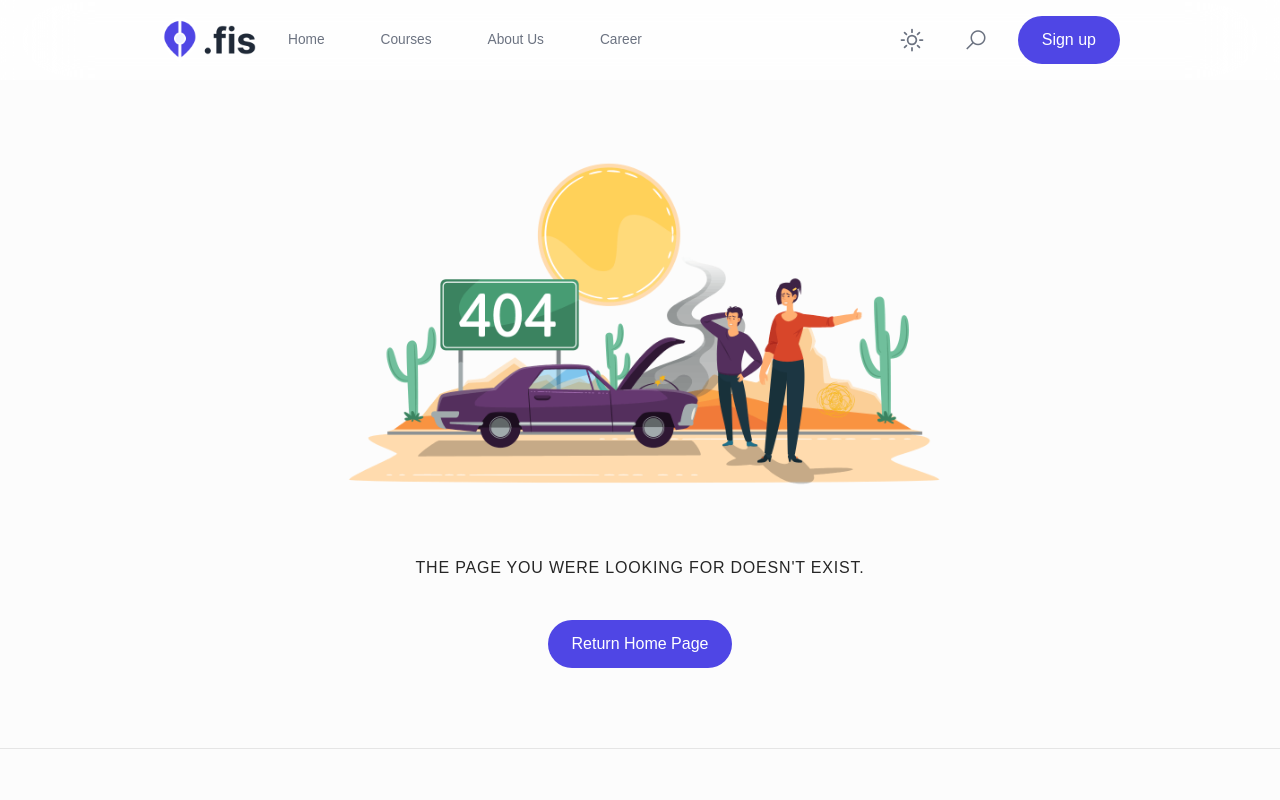
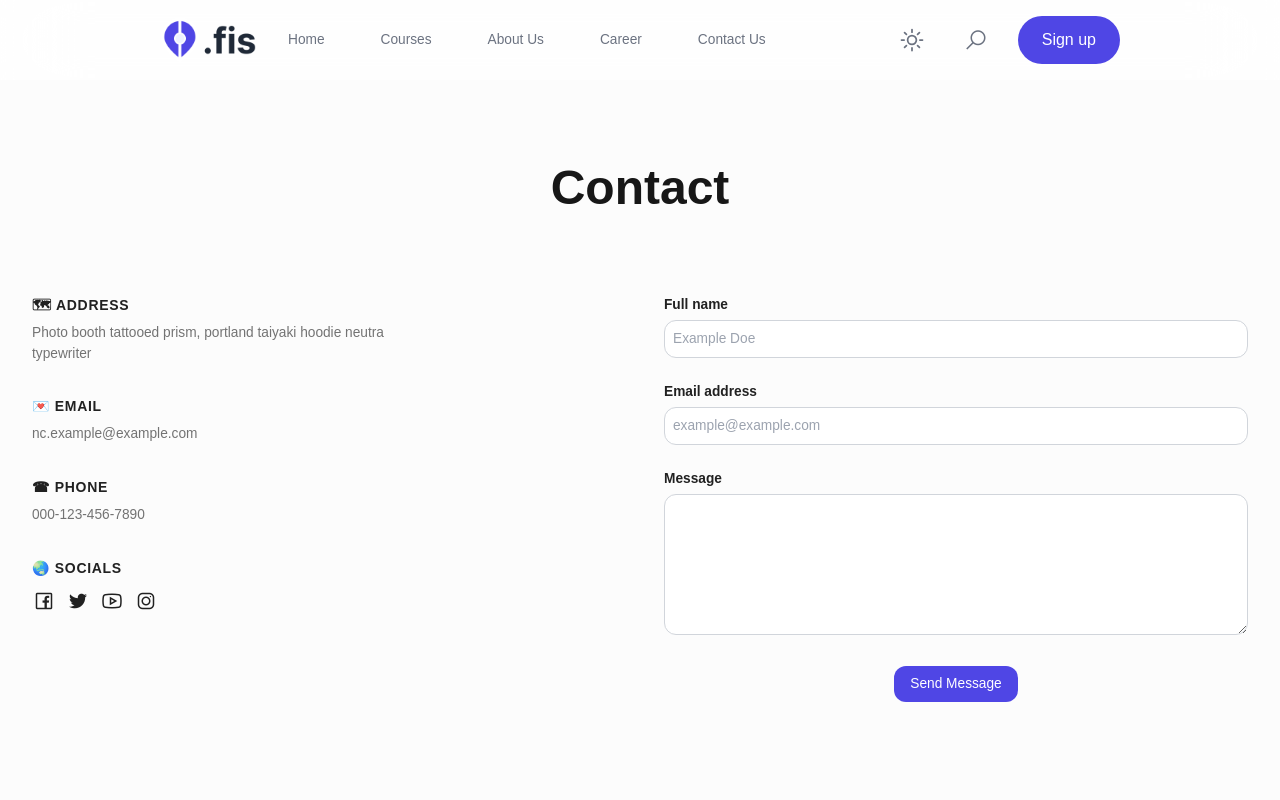
Before and after one commit to junsheng526/lucas-cyber-academy, a React (Create React App) app: page /contact-us in a window 1280 px wide. Shown: the top 800 px of the page. Built offline with nearby package versions, Linux system fonts and the light colour scheme.

Commit message:
feat: Add Contact Us page

```diff
--- a/src/components/organisms/Navbar.tsx
+++ b/src/components/organisms/Navbar.tsx
@@ -92,6 +92,11 @@ const Navbar: React.FC = () => {
                   <Text as="span">Career</Text>
                 </Link>
               </li>
+              <li>
+                <Link to="/contact-us" className={getLinkClass()}>
+                  <Text as="span">Contact Us</Text>
+                </Link>
+              </li>
             </ul>
           </div>
           <div className="flex items-center space-x-4">
--- /dev/null
+++ b/src/modules/contact-us/ContactForm.tsx
@@ -0,0 +1,41 @@
+const ContactForm: React.FC = () => {
+  return (
+    <div>
+      <form className="grid grid-cols-1 gap-6" action="#" method="post">
+        <label className="block">
+          <span className="block font-semibold text-left">Full name</span>
+          <input
+            placeholder="Example Doe"
+            type="text"
+            className="mt-1 p-2 border border-gray-300 rounded-xl w-full focus:border-primary-300 focus:ring-2 focus:ring-primary-200 focus:ring-opacity-50 outline-none"
+          />
+        </label>
+        <label className="block">
+          <span className="block font-semibold text-left">Email address</span>
+          <input
+            type="email"
+            placeholder="example@example.com"
+            className="mt-1 p-2 border border-gray-300 rounded-xl w-full focus:border-primary-300 focus:ring-2 focus:ring-primary-200 focus:ring-opacity-50 outline-none"
+          />
+        </label>
+        <label className="block">
+          <span className="block font-semibold text-left">Message</span>
+          <textarea
+            className="mt-1 p-2 border border-gray-300 rounded-xl w-full focus:border-primary-300 focus:ring-2 focus:ring-primary-200 focus:ring-opacity-50 outline-none"
+            rows={6}
+          ></textarea>
+        </label>
+        <div>
+          <button
+            type="submit"
+            className="bg-primary text-white px-4 py-2 rounded-xl hover:bg-blue-700 disabled:bg-opacity-70"
+          >
+            Send Message
+          </button>
+        </div>
+      </form>
+    </div>
+  );
+};
+
+export default ContactForm;
--- /dev/null
+++ b/src/modules/contact-us/ContactUs.tsx
@@ -0,0 +1,57 @@
+import SocialsList from "../../components/molecules/SocialsList";
+import Layout from "../../components/templates/layout/Layout";
+import ContactForm from "./ContactForm";
+
+const info = [
+  {
+    title: "🗺 ADDRESS",
+    desc: "Photo booth tattooed prism, portland taiyaki hoodie neutra typewriter",
+  },
+  {
+    title: "💌 EMAIL",
+    desc: "nc.example@example.com",
+  },
+  {
+    title: "☎ PHONE",
+    desc: "000-123-456-7890",
+  },
+];
+
+const ContactUs: React.FC = () => {
+  return (
+    <Layout>
+      <div className="container px-4 sm:px-6 lg:px-8">
+        <div className="mb-24 lg:mb-32">
+          <h2 className="my-16 sm:my-20 flex items-center text-3xl leading-[115%] md:text-5xl md:leading-[115%] font-semibold text-neutral-900 justify-center">
+            Contact
+          </h2>
+          <div className="max-w-7xl mx-auto">
+            <div className="flex-shrink-0 grid grid-cols-1 sm:grid-cols-2 gap-12">
+              <div className="max-w-sm space-y-8">
+                {info.map((item, index) => (
+                  <div key={index}>
+                    <h3 className="uppercase font-semibold text-sm tracking-wider text-left">
+                      {item.title}
+                    </h3>
+                    <span className="block mt-2 text-neutral-500 text-left">
+                      {item.desc}
+                    </span>
+                  </div>
+                ))}
+                <div>
+                  <h3 className="uppercase font-semibold text-sm tracking-wider text-left">
+                    🌏 SOCIALS
+                  </h3>
+                  <SocialsList className="mt-2" />
+                </div>
+              </div>
+              <ContactForm />
+            </div>
+          </div>
+        </div>
+      </div>
+    </Layout>
+  );
+};
+
+export default ContactUs;
--- a/src/routes/PublicRoutes.tsx
+++ b/src/routes/PublicRoutes.tsx
@@ -3,6 +3,7 @@ import PageSignUp from "../modules/auth/SignUp";
 import CoursePage from "../modules/course/Course";
 import CourseDetailsPage from "../modules/course/CourseDetailsPage";
 import Home from "../modules/home/home";
+import ContactUs from "../modules/contact-us/ContactUs";
 
 export const publicRoutes = [
   { path: "/", element: <Home /> },
@@ -10,4 +11,5 @@ export const publicRoutes = [
   { path: "/login", element: <PageLogin /> },
   { path: "/register", element: <PageSignUp /> },
   { path: "/courses/:id", element: <CourseDetailsPage /> },
+  { path: "/contact-us", element: <ContactUs /> },
 ];
```
